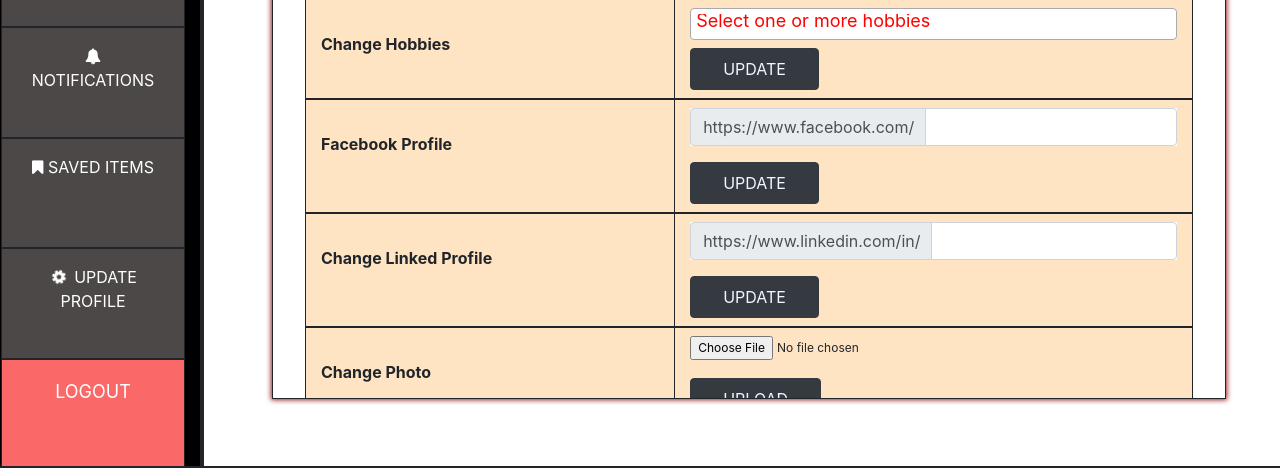
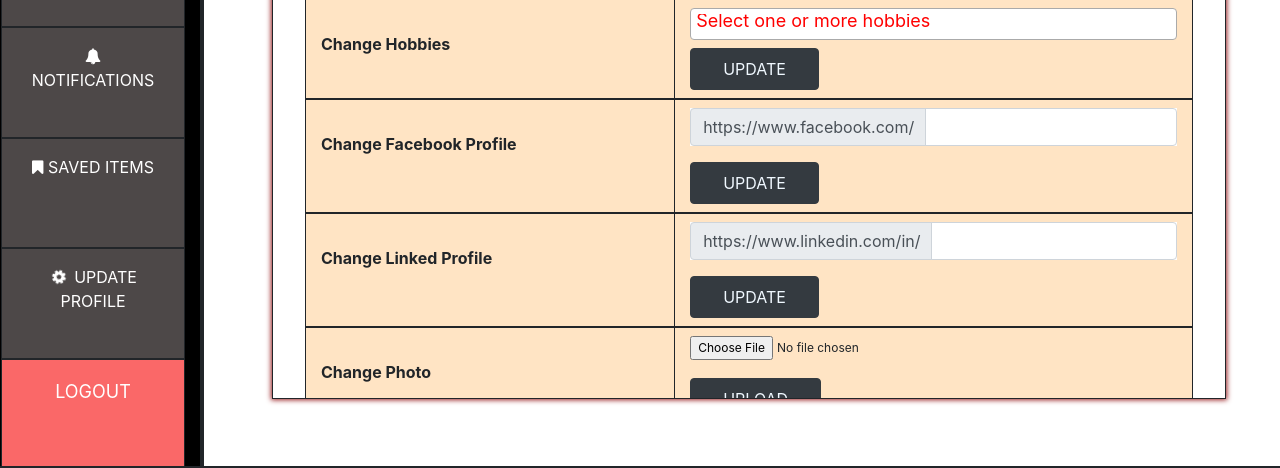
Before and after one commit to CS699-IITB-Autumn-2021/project-code_busters, a Django app: page /updateprofile/ in a window 1280 px wide. Shown: the part 653-1121 px from the top of the page. Run offline with Django 3.2, Linux system fonts and the light colour scheme; a user stored in the database is signed in; tables that the repository leaves empty hold one stand-in row (values such as "Sample post"); grey boxes marked "Sample" are stand-in pictures; some libraries are stand-ins or nearby versions.

Commit message:
modify update-profile

```diff
--- a/samvadika/application/templates/updateprofile.html
+++ b/samvadika/application/templates/updateprofile.html
@@ -203,7 +203,7 @@ side-nav-button:active {
 <div class="row">
   <div class='col-md-5 cc' style="border-right: 1px solid;">
     <p style="font-size: 1rem; margin-top: 2rem;">
-     <strong>Facebook Profile</strong><br><br></p>
+     <strong>Change Facebook Profile</strong><br><br></p>
     </div>
     <div class='col-md-7 py-2 cc'>
       <form method="post" action='update_fb_link'>
```
